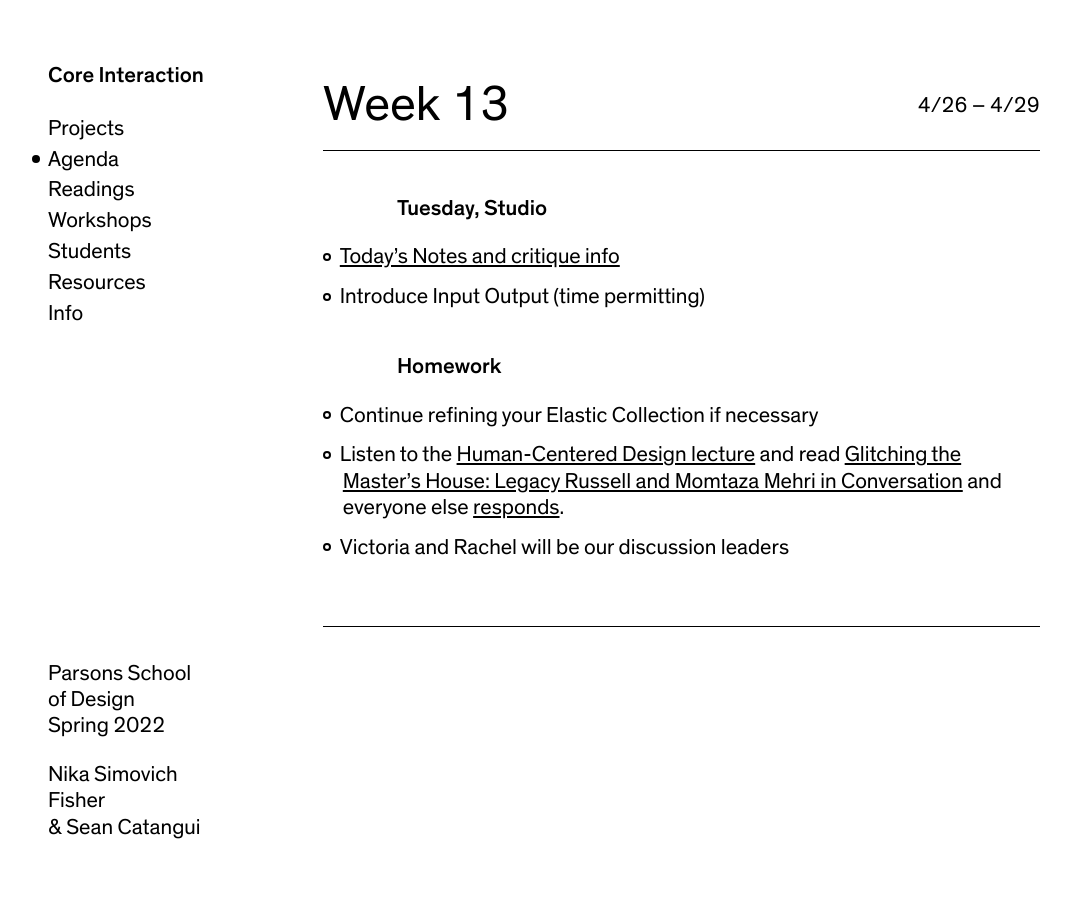
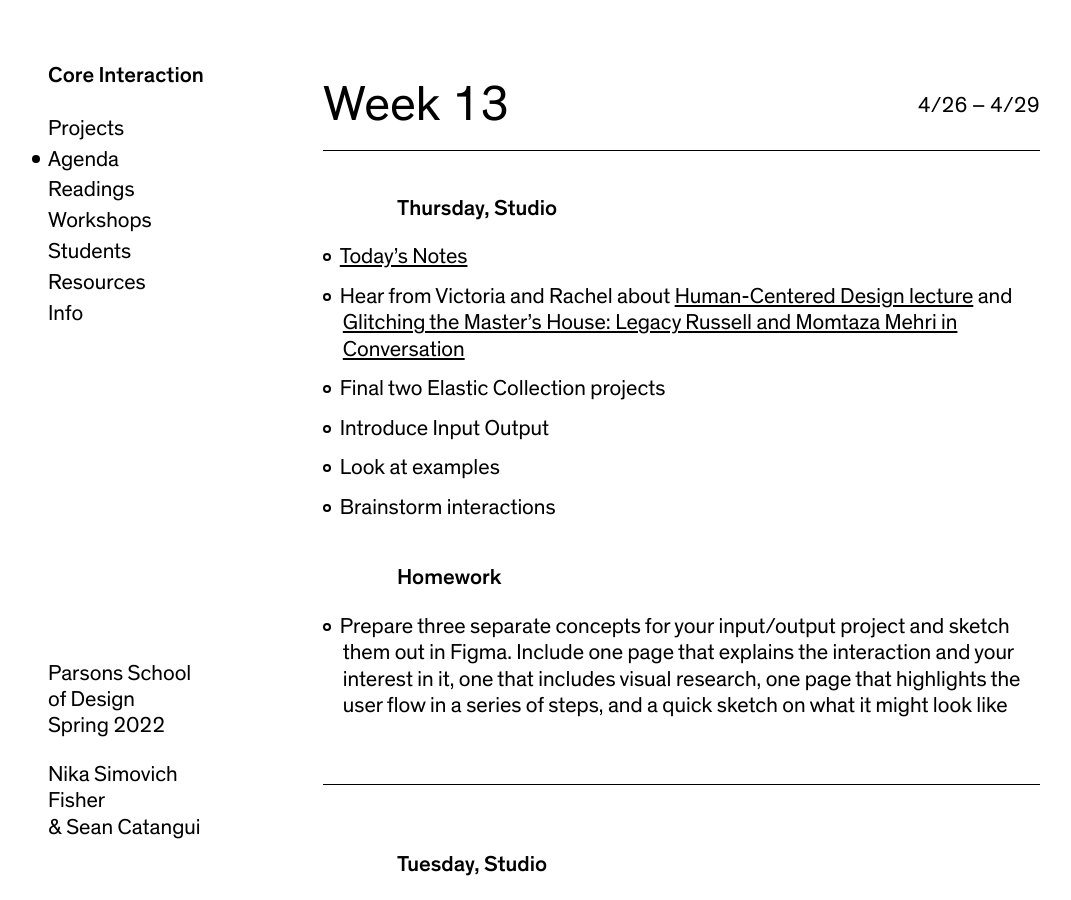
Before and after one commit to nikasimovich/cis22, a Jekyll site: the page built from _agendas/week-13.md, in a window 1280 px wide and 900 px high. Shown: the whole window, without its empty margins (12-1083 px from the left). Built offline with Jekyll 4.4.1, drawn with Linux system fonts in a browser that asks for light colours.

Commit message:
Add agenda

```diff
--- a/_agendas/week-13.md
+++ b/_agendas/week-13.md
@@ -4,6 +4,23 @@ start_date:       2022-04-01 00:00:00 -0500
 date_range:       4/26 – 4/29
 summary:          Elastic collections critique, Input Output Intro
 ---
+
+
+### Thursday, Studio
+
+- [Today&rsquo;s Notes](https://paper.dropbox.com/doc/Parsons-Week-13b-Elastic-Collections-Critique-Continued-InputOut-Intro--Bgf5nC9I_r8pQMb0vZfovhO6AQ-Bz8oxypStzkvncVZsGlIN)
+- Hear from Victoria and Rachel about [Human-Centered Design lecture](https://vimeo.com/showcase/8025633/video/533669836) and [Glitching the Master’s House: Legacy Russell and Momtaza Mehri in Conversation](https://www.frieze.com/article/glitching-masters-house-legacy-russell-and-momtaza-mehri-conversation)
+- Final two Elastic Collection projects
+- Introduce Input Output
+- Look at examples
+- Brainstorm interactions
+
+### Homework
+- Prepare three separate concepts for your input/output project and sketch them out in Figma. Include one page that explains the interaction and your interest in it, one that includes visual research, one page that highlights the user flow in a series of steps, and a quick sketch on what it might look like
+
+
+---
+
 
 ### Tuesday, Studio
 
```
